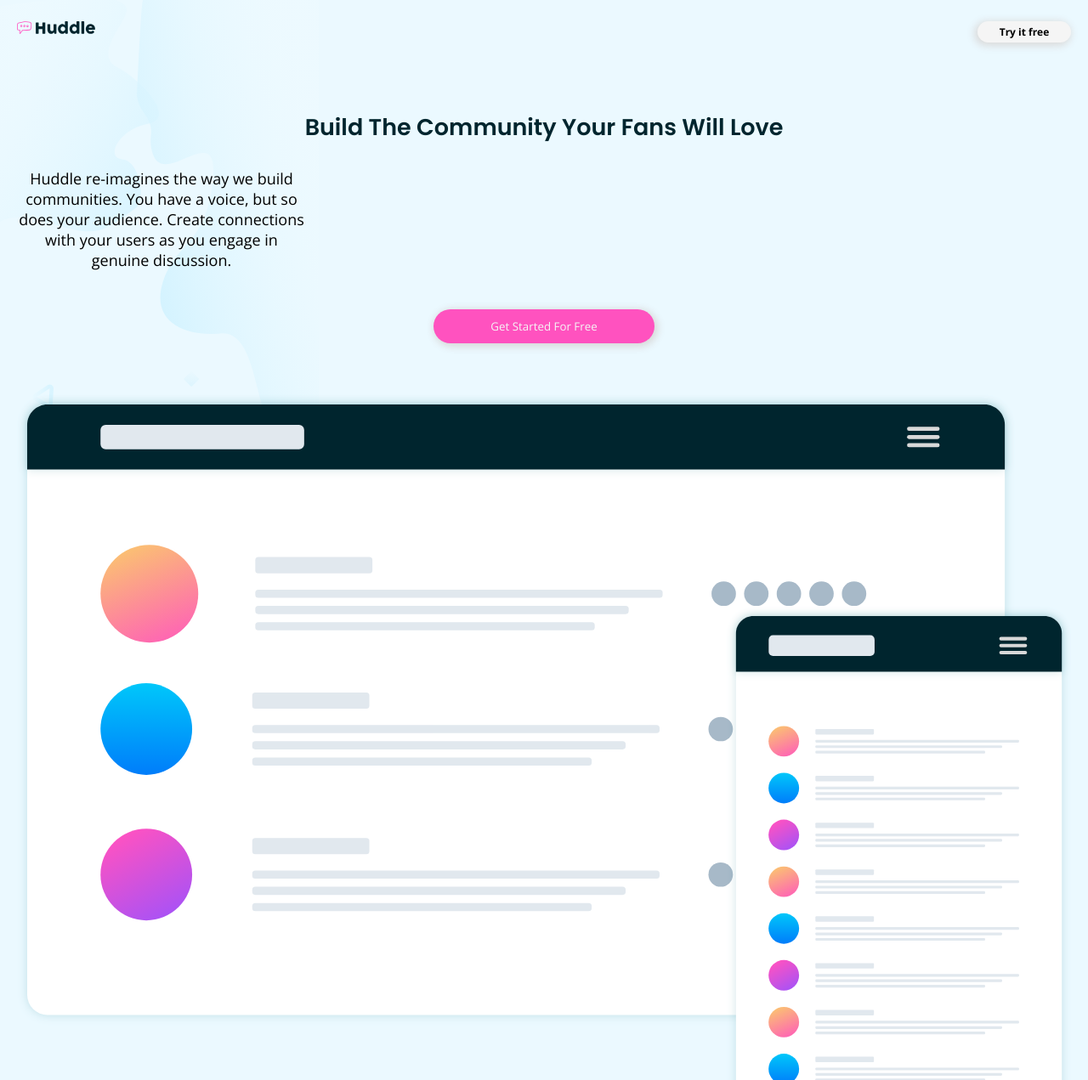
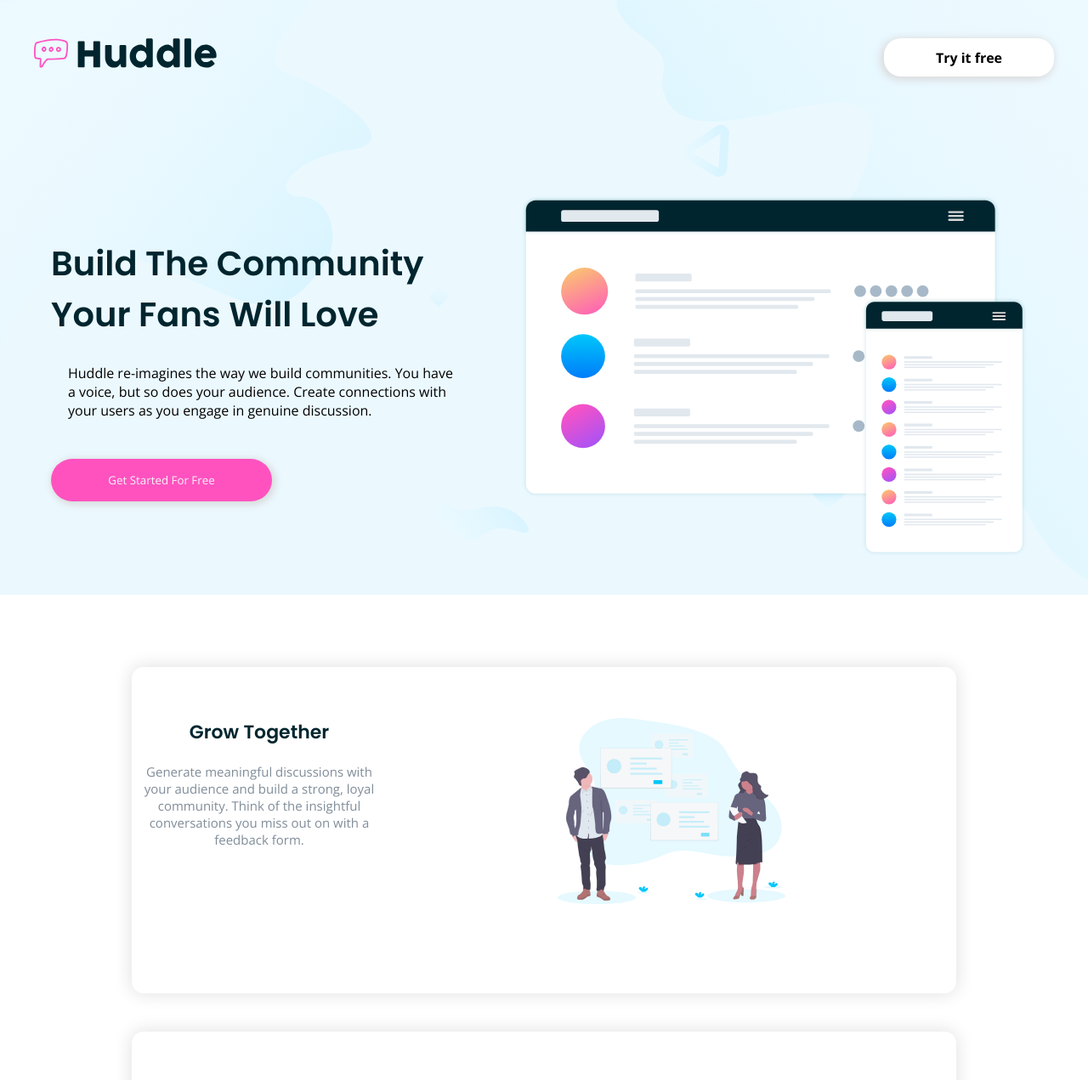
Before and after one commit to Feelshot/practica-13-css-landingpage, a plain HTML site: page index.html in a window 1280 px wide. Shown: the top 1271 px of the page at 85% size. Drawn offline with nearby package versions, Linux system fonts and the light colour scheme.

Commit message:
avances version desktop

```diff
--- a/style-mobile.css
+++ b/style-mobile.css
@@ -31,10 +31,6 @@ h1, h2, h3 {
 }
 p, a, button {
     font-family: 'Open Sans', sans-serif;
-}
-img {
-    width: 50px;
-    height: 50px;
 }
 
 /* ---- Header ---- */
@@ -72,6 +68,7 @@ main {
     font-weight: lighter;
     margin-top: 28px ;
     width: 340px;
+    margin: 28px auto auto auto;
 }
 .cabecera button {
     margin-top: 46px;
@@ -222,3 +219,118 @@ footer {
     font-size: 12px;
     height: 60px;
 }
+
+/* =-=-=-=- Queries =-=-=-=- */
+
+@media (min-width: 900px) {
+    body {
+        background-image: url(img/bg-hero-desktop.svg);
+    }
+    /* ---- Header ---- */
+    header {
+        display: flex;
+        justify-content: space-between;
+    }
+    header img {
+        width: auto;
+        height: 35px;
+        margin: 45px 0 0 40px;
+    }
+    header button {
+        width: 200px;
+        height: 45px;
+        background-color: #fff;
+        font-weight: bolder;
+        font-size: 16px;
+        margin: 45px 40px 0 0;
+    }
+    /* ---- Main ---- */
+    main {
+       /* height: 2500px;*/
+    }
+    /*    ---- Cabecera ---- */
+    .cabecera {
+        margin: 80px 20px 0 20px;
+        display: flex;
+        flex-direction: row;
+        align-items: center;
+    }
+    .cabecera-texto {
+        width: 500px;
+        margin-left: 40px;
+        display: flex;
+        flex-direction: column;
+        justify-content: flex-start;
+    }
+    .cabecera-texto h1 {
+        font-size: 40px;
+        width: 500px;
+        text-align: left;
+    }
+    .cabecera-texto p {
+        font-size: 16px;
+        text-align: left;
+        margin-top: 28px ;
+        width: 460px;
+        margin: 28px auto auto auto;
+    }
+    .cabecera button {
+        border-radius: 30px;
+        width: 260px;
+        height: 50px;
+    }
+    .cabecera img {
+        width: 85%;
+    }
+/*     ---- Tarjetas ---- */
+.tarjetas {
+    background-color: #FFF;
+    padding-top: 60px;
+    height: 1600px;
+}
+.tarjetas-info {
+    width: 970px;
+    display: flex;
+    justify-content: space-between;
+}
+.tarjetas-info img {
+    width: 40%;
+    height: auto;
+    margin-bottom: 40px;
+}
+.tarjetas-info h2 {
+    font-size: 22px;
+    margin-bottom: 20px;
+}
+.tarjetas-uno {
+    flex-direction: row-reverse;
+}
+.tarjetas-uno p {
+    width: 300px;
+}
+.tarjetas-dos {
+    flex-direction: row;
+}
+.tarjetas-dos p {
+    width: 270px;
+}
+.tarjetas-tres {
+    flex-direction: row-reverse;
+}
+.tarjetas-tres p {
+    width: 260px;
+
+}
+.tarjetas-tres {
+    margin-bottom: 0;
+}
+.tarjetas-info p {
+    color: var(--Gris-azulado);
+    margin: 0 auto 0 auto;
+    font-size: 15px;
+}
+
+
+
+
+}
```
